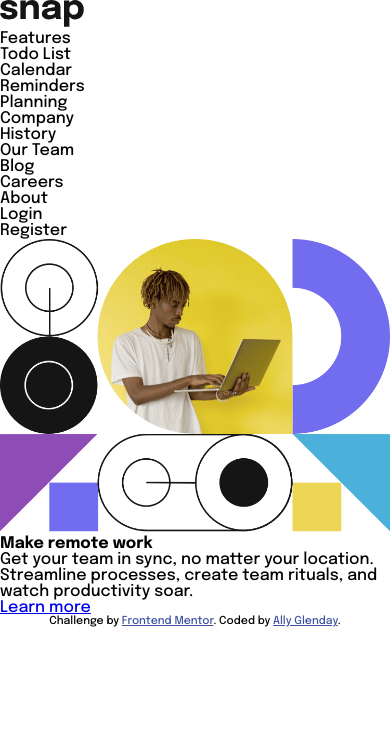
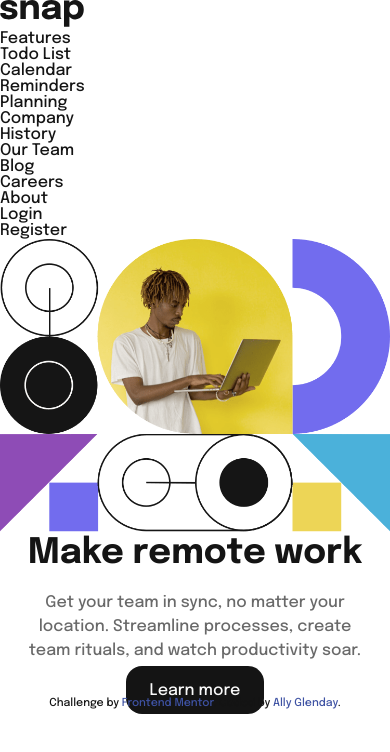
Before and after one commit to ally-glenday/frontend-mentor, a plain HTML site: page intro-section-with-dropdown-navigation-main/index.html in a window 390 px wide. Drawn offline with Linux system fonts and the light colour scheme.

```diff
--- a/intro-section-with-dropdown-navigation-main/index.html
+++ b/intro-section-with-dropdown-navigation-main/index.html
@@ -46,9 +46,10 @@
         </ul>
       </nav>
     </header>
+    <main>
     <picture>
-      <source media="(min-width: 375px)" srcset="images/image-hero-mobile.png" width="750" height="564" />
-      <source media="(min-width: 1440px)" srcset="images/image-hero-desktop.png" width="960" height="1260" />
+      <source media="(max-width: 414px)" srcset="images/image-hero-mobile.png" width="750" height="564" />
+      <source media="(max-width: 1440px)" srcset="images/image-hero-desktop.png" width="960" height="1260" />
       <img src="images/image-hero-desktop.png" width="960" height="1260" alt="Geometric shapes and a young man standing up working on a laptop" />
     </picture>
 
@@ -61,6 +62,8 @@
     </p>
 
     <a href="#">Learn more</a>
+
+    </main>
     <footer>
       <div class="attribution">
         Challenge by
--- a/intro-section-with-dropdown-navigation-main/styles.css
+++ b/intro-section-with-dropdown-navigation-main/styles.css
@@ -54,20 +54,52 @@
 	color: hsl(228, 45%, 44%);
   }
 
+  a{
+	text-decoration: none;
+  }
+
 /* ----------------------------- End of Reset -------------------------- */
+
+/* Colour & names taken from Design spec file */
+:root{
+	--almostWhite: hsl(0, 0%, 98%);
+	--mediumGray: hsl(0, 0%, 41%);
+	--almostBlack: hsl(0, 0%, 8%);
+}
+
+
 /* Fonts - Sets all body text to Epilouge, along with fallback fonts */
 body{
 	font-family: 'Epilogue', Arial, Helvetica, sans-serif;
 	font-weight: 500;
+	color: var(--almostBlack);
 }
 /* Headings */
 h1{
 	font-weight: 700;
+	font-size: 9vw;
+
 }
-
 
 /* Images - Sets all images to a maximum width of 100% of the viewport */
 img{
 	max-width: 100vw;
 	height: auto;
 }
+
+main{
+	text-align: center;
+}
+
+main p{
+	color: var(--mediumGray);
+	margin: 5%;
+	line-height: 1.5em;
+}
+
+main a{
+	background-color: var(--almostBlack);
+	color: var(--almostWhite);
+	padding: 4% 6%;
+	border-radius: 1em;
+}
```
